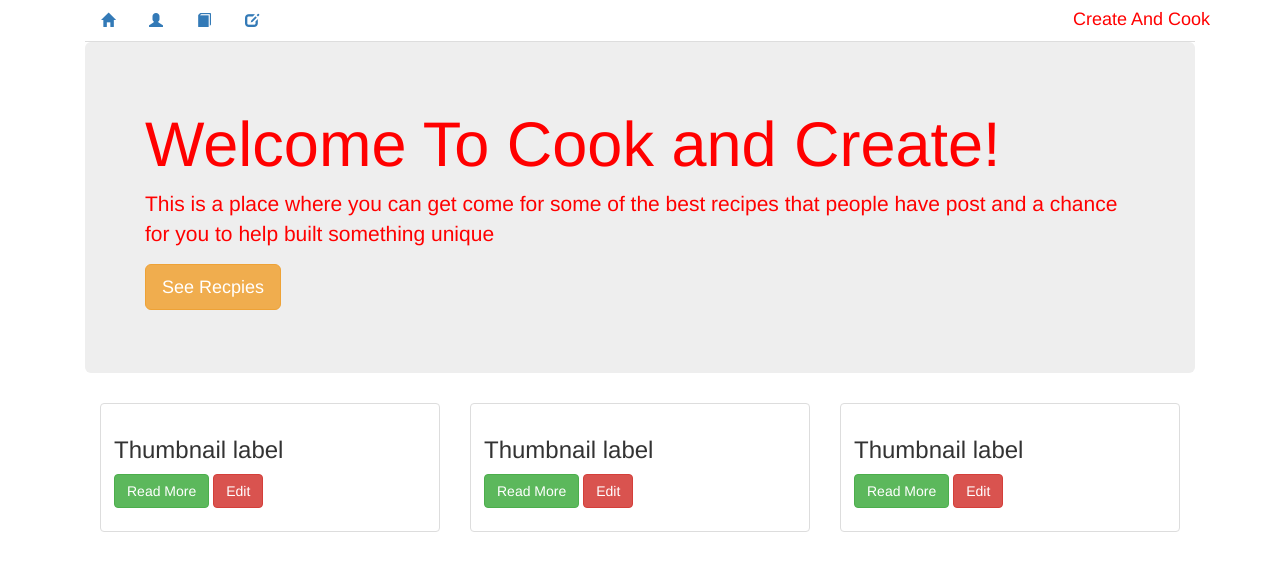
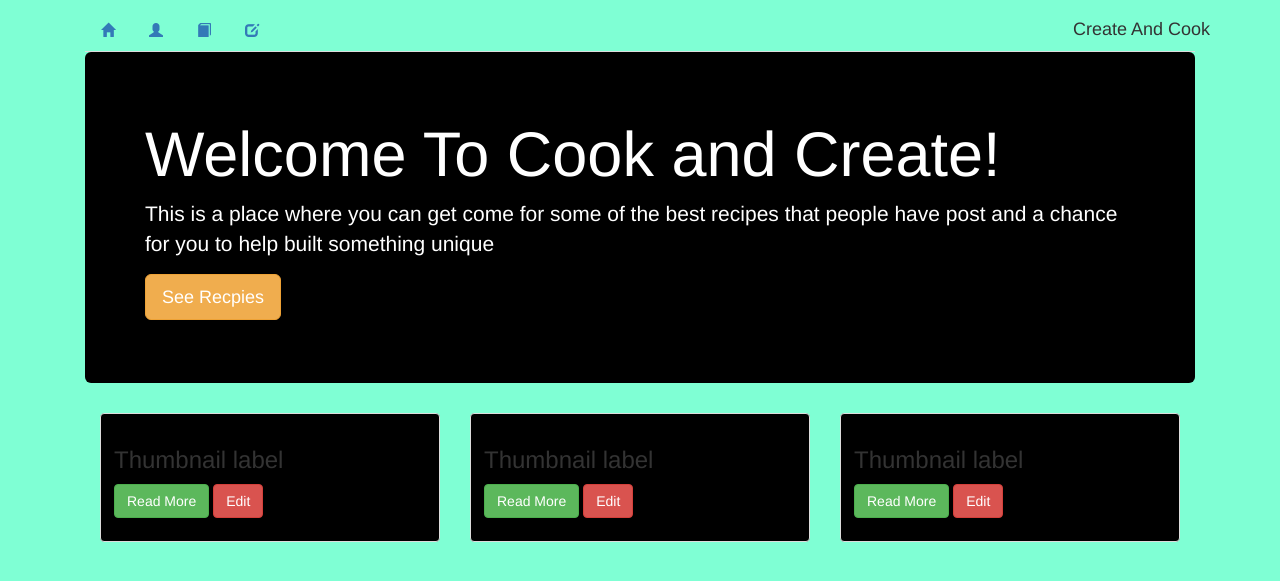
Before and after one commit to patrickoneill/paddys-recipe-app, a Flask app: page / in a window 1280 px wide. Shown: the top 581 px of the page. Run offline with Flask 2, Linux system fonts and the light colour scheme; some libraries are stand-ins or nearby versions.

Commit message:
added some changes to the styling

```diff
--- a/static/css/style.css
+++ b/static/css/style.css
@@ -1,8 +1,15 @@
 body {
-    color: red;
+    background-color: aquamarine;
+    margin: 10px;
 
 }
 
-.index-tumbnail {
-    float: right;
+.jumbotron {
+    color: white;
+    background-color: black;
 }
+
+.thumbnail {
+    background-color: black;
+    color: white;
+}
```
